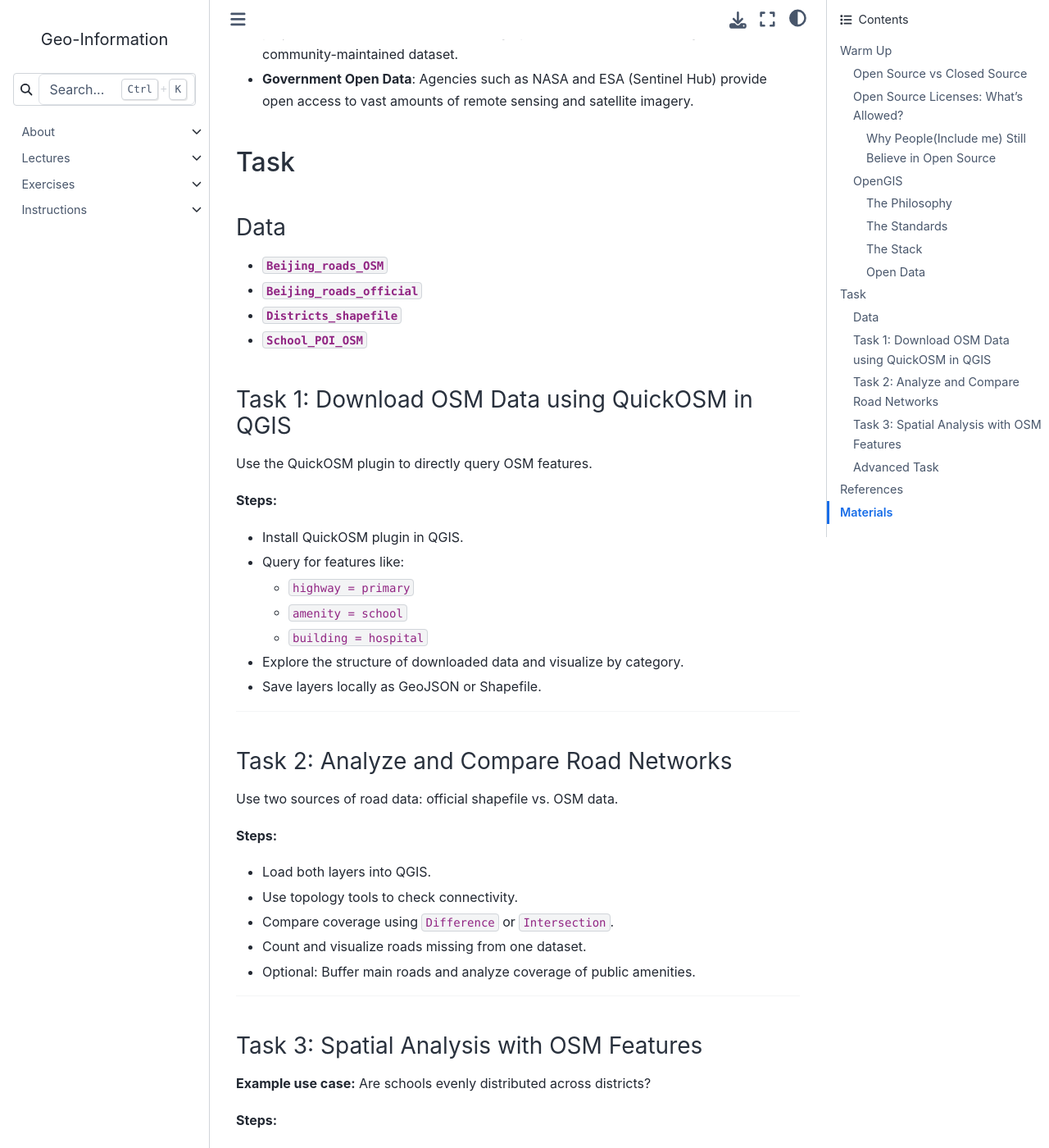
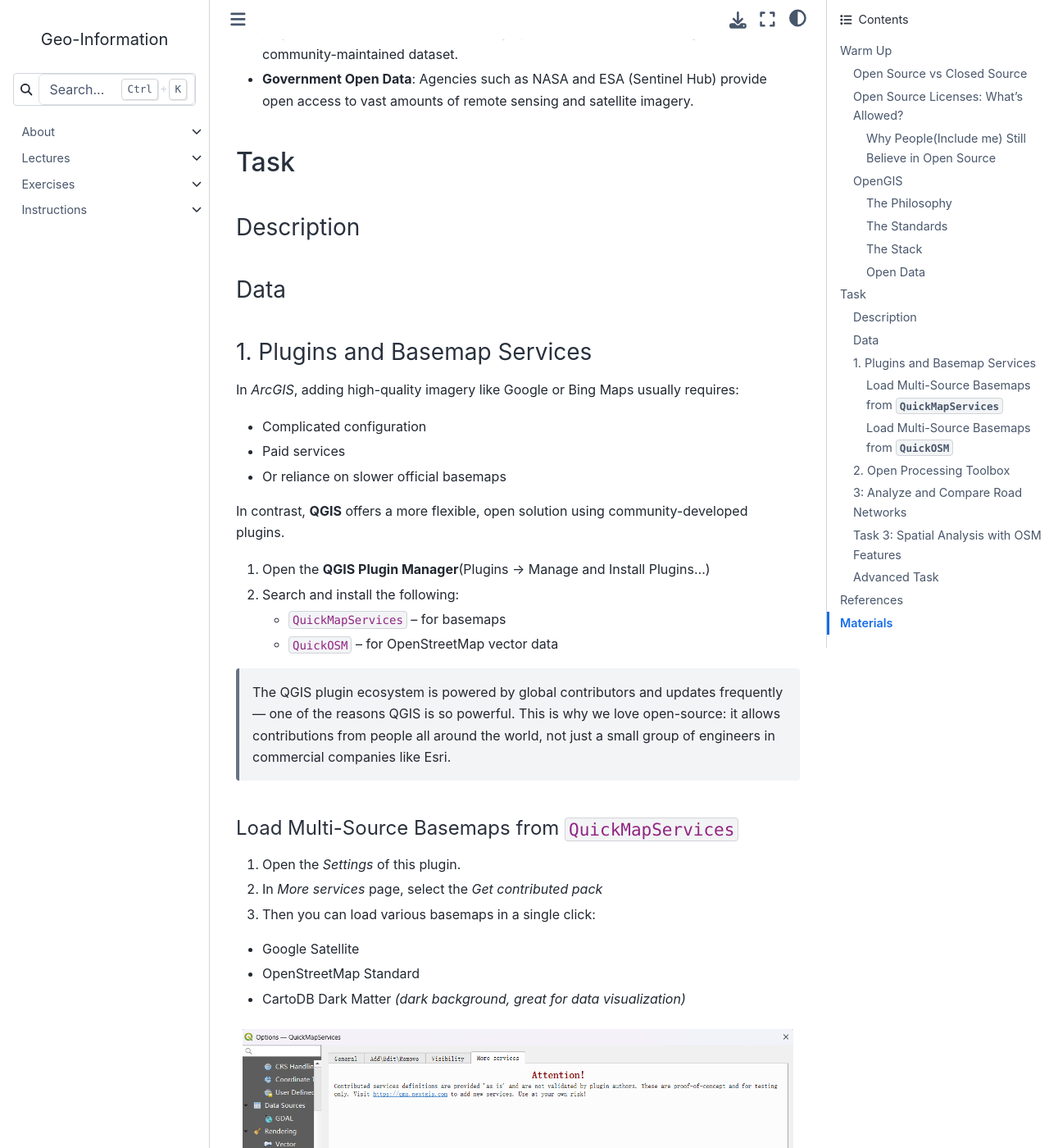
Before and after one commit to FullToker/Geo-Information, a Jupyter Book: the page built from content/ex10.md, in a window 1280 px wide and 1400 px high, scrolled down 3913 px. Shown: the whole window at 82% size. Built offline with Jupyter Book 1.0.4 settings and Sphinx 7.4.7 and the Sphinx Book theme 1.1.4, drawn with Linux system fonts in a browser that asks for light colours; some of the changed text lies outside the part shown.

Commit message:
doc(ex10_task1&2)
2025.12.19
1. ex10 task demo
2. task1: plugins of basemaps, oms & osm
3. task2: processinf tools, need more
4. add related images

````diff
--- a/content/ex10.md
+++ b/content/ex10.md
@@ -85,29 +85,113 @@
 
 
 ## Task
+### Description
+
+
 ### Data
 
-- {download}`Beijing_roads_OSM <../data/E9/beijing_osm_roads.geojson>`
-- {download}`Beijing_roads_official <../data/E9/beijing_official_roads.shp>`
-- {download}`Districts_shapefile <../data/E9/beijing_districts.geojson>`
-- {download}`School_POI_OSM <../data/E9/schools_osm.geojson>`
+
+### 1. Plugins and Basemap Services
+In *ArcGIS*, adding high-quality imagery like Google or Bing Maps usually requires:
+- Complicated configuration
+- Paid services
+- Or reliance on slower official basemaps
+
+In contrast, **QGIS** offers a more flexible, open solution using community-developed plugins.
+1. Open the **QGIS Plugin Manager**(Plugins -> Manage and Install Plugins...)
+2. Search and install the following:
+   - `QuickMapServices` – for basemaps
+   - `QuickOSM` – for OpenStreetMap vector data
+
+> The QGIS plugin ecosystem is powered by global contributors and updates frequently — one of the reasons QGIS is so powerful. This is why we love open-source: it allows contributions from people all around the world, not just a small group of engineers in commercial companies like Esri.
+
+#### Load Multi-Source Basemaps from `QuickMapServices`
+1. Open the *Settings* of this plugin.
+2. In *More services* page, select the *Get contributed pack*
+3. Then you can load various basemaps in a single click:
+  - Google Satellite
+  - OpenStreetMap Standard
+  - CartoDB Dark Matter *(dark background, great for data visualization)*
+
+```{figure} ../images/ex10/osm_getpack.png
+---
+name: oms_plugin
+---
+OMS Tool Bar
+```
+```{figure} ../images/ex10/oms_settings.png
+---
+name: oms_settings
+---
+OMS Settings
+```
+```{figure} ../images/ex10/osm_esri.png
+---
+name: oms_esri_demo
+---
+Demo of loading data from OMS
+```
+
+#### Load Multi-Source Basemaps from `QuickOSM`
+The traditional workflow for acquiring city-scale spatial data is:
+1. Search and download a Shapefile from a website
+2. Unzip it
+3. Clean the data
+4. Import into your GIS software
+
+But with **QGIS + QuickOSM**, you can skip all of that — and request data directly from OpenStreetMap (OSM) in seconds.
+1. Open the **QuickOSM** plugin and *quick query* page
+2. Set the following fields:
+```text
+Key: shop       Value: convenience
+```
+3.	Choose the location:
+	-	Canvas Extent (the current visible map area), or
+	-	Type a city name (e.g., “Beijing”)
+4.	Click Run Query
+
+```{figure} ../images/ex10/osm_query.png
+---
+name: osm_query_page
+---
+Example of query in *QuickOSM*
+```
+> You can change the **Overpass API** in **Parameter** page of OSM if you find query is super slow.
+5.  Analyze
+  - The data will be downloaded and added directly to your QGIS project as a new vector layer.
+	-	Open the attribute table to explore the OSM tag system.
+	-	You’ll see a wide range of metadata from contributors worldwide.
+  - You can try with a wide range of queries, including different keywords and boundaries. You can also export the query results for further use.
+6. Export layers
+Simply right-click the layer and select “Export” → “Save Features As…”. Choose your preferred format and adjust the settings as needed. You can also download raster tiles using the *Generate XYZ Tiles(Directory)* tool.
+```{figure} ../images/ex10/osm_export_tiles.png
+---
+name: osm_export_tiles
+---
+Download Raster Tiles using Raster Tools
+```
+
+### 2. Open Processing Toolbox
+ArcGIS provides a powerful toolbox, but it is largely *closed and proprietary*.
+In contrast, QGIS integrates a wide variety of third-party geospatial engines, including:
+- [GRASS GIS](https://grass.osgeo.org/learn/)
+- [SAGA GIS](https://saga-gis.sourceforge.io/en/index.html)
+- [GDAL](https://gdal.org/en/stable/)
+- [Many Python-based tools](https://plugins.qgis.org/plugins/)
+
+These are all accessible through one unified interface: the **Processing Toolbox**.
+1. Open the **Processing Toolbox** panel in QGIS.
+2. Instead of using the default QGIS **Buffer** tool, try using:
+   - **GRASS → v.buffer**
+   - **SAGA → Rasterize**
+   - **SAGA → Kernel Density Estimation**
+
+3. Observe the flexibility and different parameter options offered by these tools.
+
+> QGIS is more than just a GIS software — it's a graphical front-end that orchestrates a wide range of open-source geospatial engines. You're using GRASS, SAGA, GDAL, and others all at once, without even leaving the interface.
 
 
-### Task 1: Download OSM Data using QuickOSM in QGIS
-Use the QuickOSM plugin to directly query OSM features.
-
-**Steps:**
-- Install QuickOSM plugin in QGIS.
-- Query for features like:
-  - `highway = primary`
-  - `amenity = school`
-  - `building = hospital`
-- Explore the structure of downloaded data and visualize by category.
-- Save layers locally as GeoJSON or Shapefile.
-
----
-
-### Task 2: Analyze and Compare Road Networks
+### 3: Analyze and Compare Road Networks
 
 Use two sources of road data: official shapefile vs. OSM data.
 
````
Also changed, not shown: images/ex10/oms_settings.png (added), images/ex10/osm_esri.png (added), images/ex10/osm_export_tiles.png (added), images/ex10/osm_getpack.png (added), images/ex10/osm_query.png (added), 2 other files.
